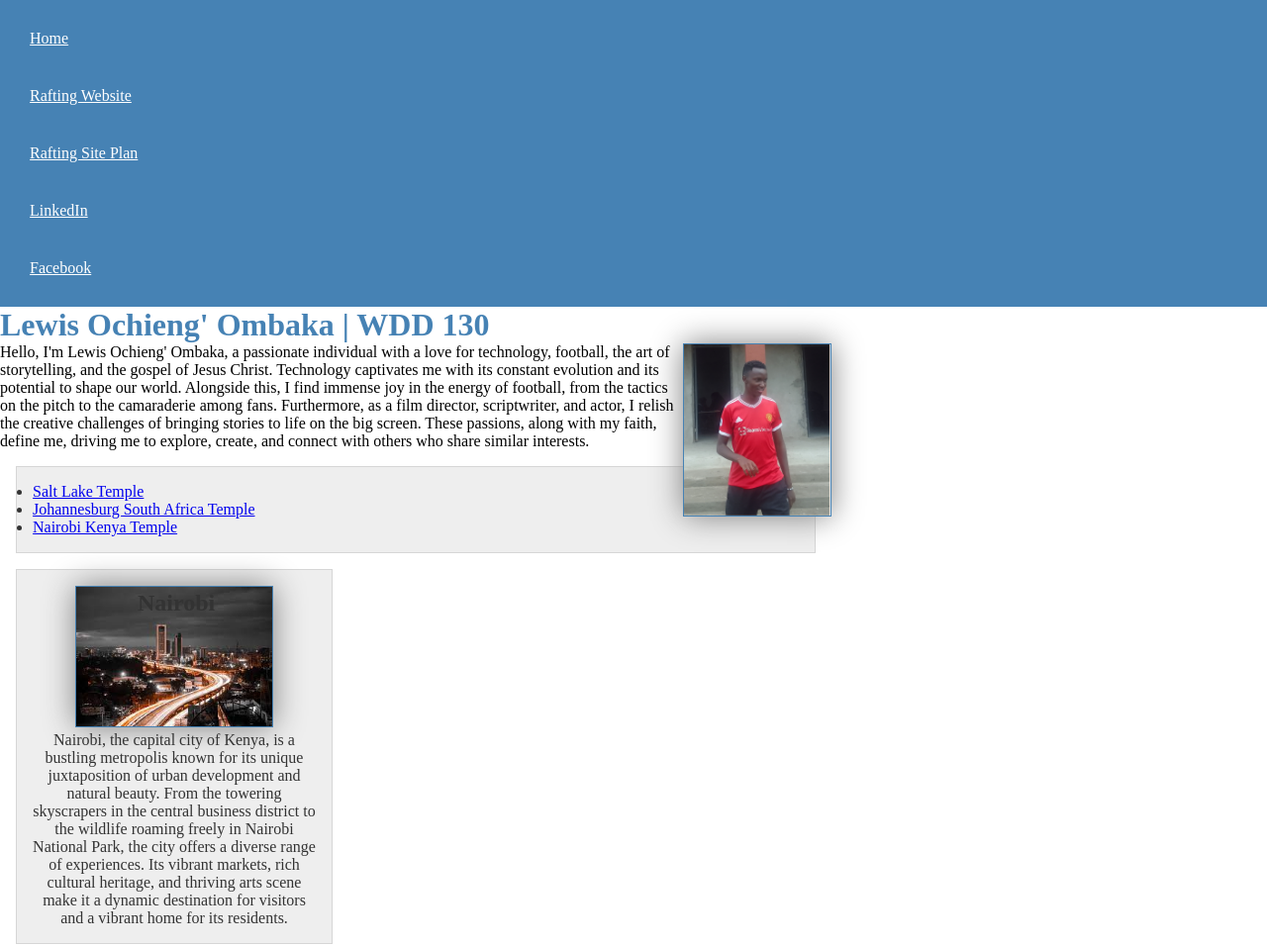
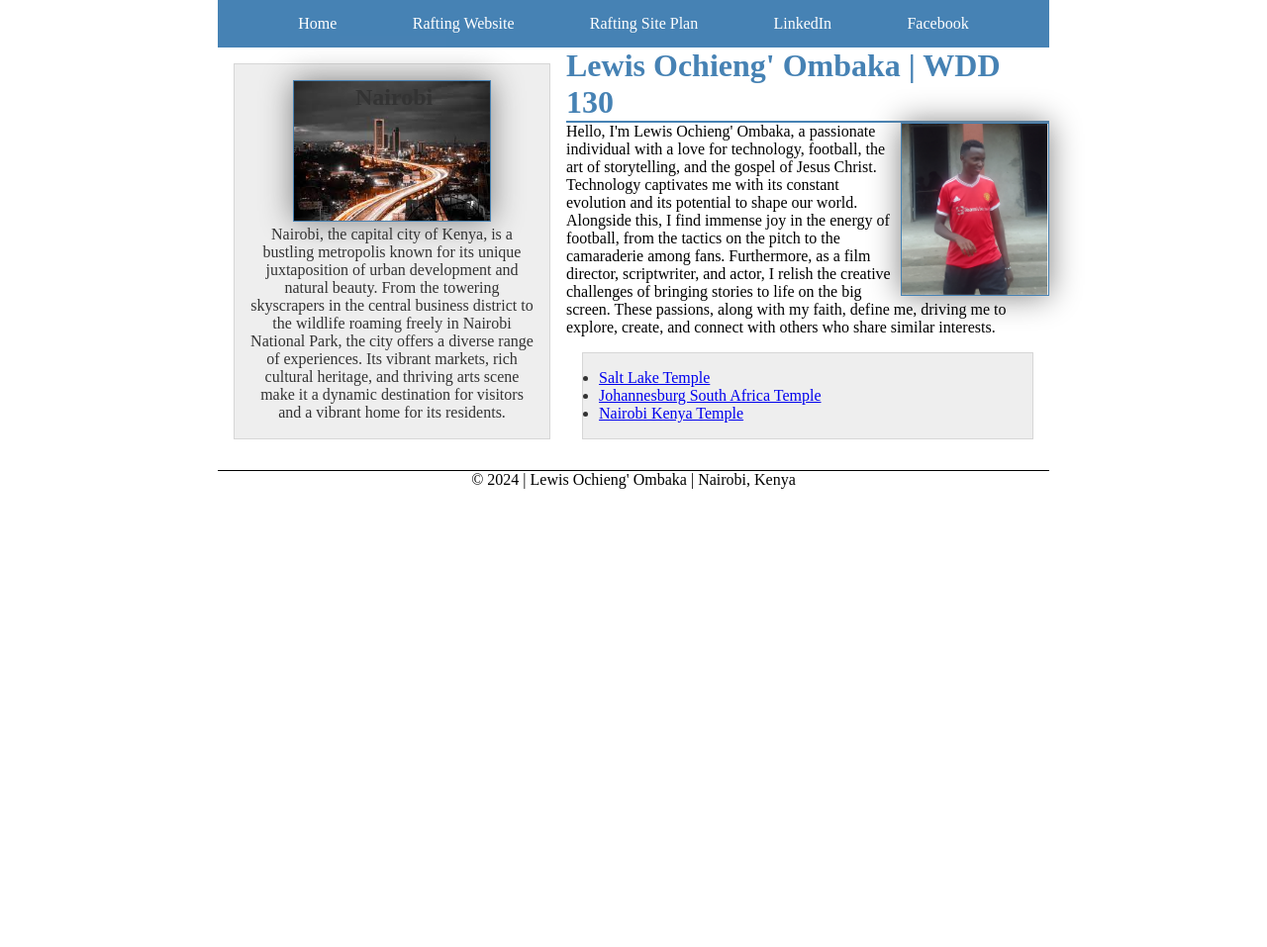
Before and after one commit to lewisombaka/wdd130, a plain HTML site: page index.html in a window 1280 px wide. Shown: the top 957 px of the page at 99% size. After the commit the page ends 800 px from the top, so only its background shows below. Drawn offline with Linux system fonts and the light colour scheme.

Commit message:
styles added

```diff
--- a/index.html
+++ b/index.html
@@ -18,6 +18,7 @@
             <a href="https://www.facebook.com" target="_blank">Facebook</a>
         </nav>
     </header>
+    <div class="grid">
         <main>
             <h1>Lewis Ochieng' Ombaka | WDD 130</h1>
             <img src="images/profile.jpg" alt="lewisOchieng" width="200">
@@ -36,6 +37,7 @@
             <img src="images/nairobi_city.jfif" alt="Nairobi City Night Shot">
             <p>Nairobi, the capital city of Kenya, is a bustling metropolis known for its unique juxtaposition of urban development and natural beauty. From the towering skyscrapers in the central business district to the wildlife roaming freely in Nairobi National Park, the city offers a diverse range of experiences. Its vibrant markets, rich cultural heritage, and thriving arts scene make it a dynamic destination for visitors and a vibrant home for its residents.</p>
         </aside>
+    </div>
     <footer>
         <p>&copy; 2024 | Lewis Ochieng' Ombaka | Nairobi, Kenya</p>
     </footer>
--- a/styles/styles.css
+++ b/styles/styles.css
@@ -3,17 +3,37 @@
     padding: 0;
     box-sizing: border-box;
 }
+header, .grid, footer{
+    max-width: 840px;
+    margin: 0 auto;
+}
 nav{
     background-color: steelblue;
     padding: 10px;
+    display: flex;
+    justify-content: space-evenly;
+    align-items: center;
 }
 nav a{
     color: white;
     display: block;
     padding: 20px;
+    display: block;
+    padding: 5px;
+    text-decoration: none;
+}
+.grid{
+    display: grid;
+    grid-template-areas:
+        "header header"
+        "aside main"
+        "footer footer"
+    ;
+
 }
 h1{
     color: steelblue;
+    border-bottom: 2px solid steelblue;
 }
 img{
     width: 150px;
@@ -26,11 +46,13 @@ p{
 }
 main{
     max-width: 840px;
+    grid-area: main;
 }
 aside{
     width: 20rem;
     text-align: center;
     position: relative;
+    grid-area: aside;
 }
 aside h2{
     position: absolute;
@@ -54,6 +76,7 @@ footer{
     margin-top: 15px;
     border-top: 1px solid #000;
     text-align: center;
+    grid-area: footer;
 }
 /*Class Selectors*/
 .box{
```
Lines whose indentation alone changed are shown as unchanged.
